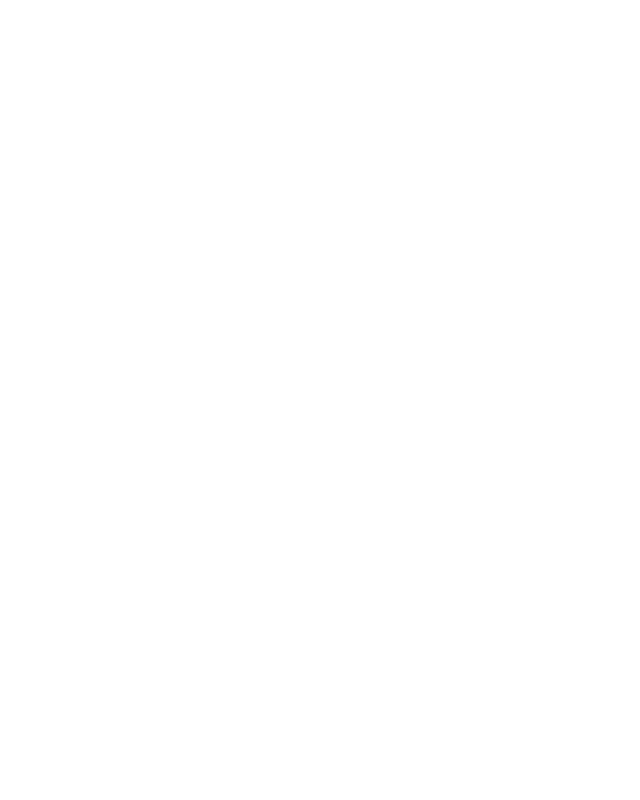
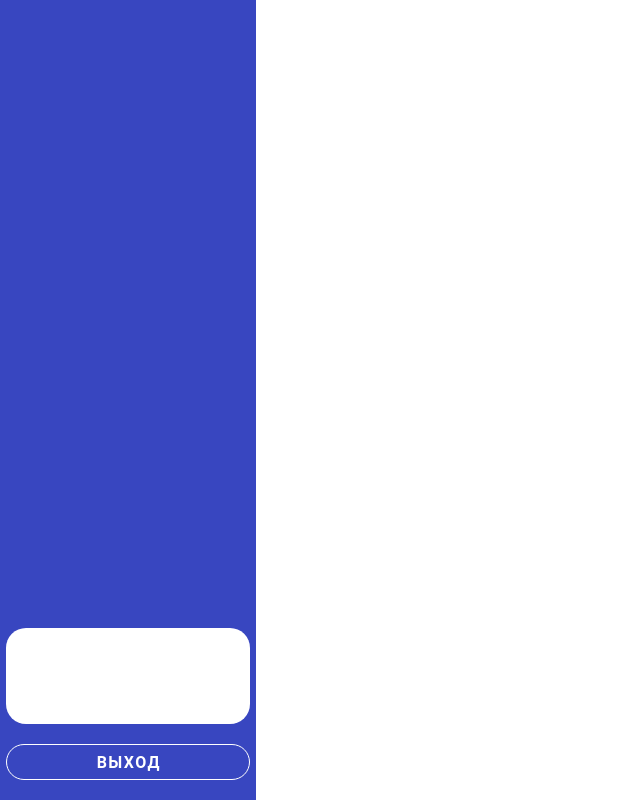
Before and after one commit to moevm/nosql2h24-cleaning, a Vue app in the folder frontend/: page /cleaning in a window 1280 px wide. Before the commit this address had no page. Shown: the whole page, without its empty margins (0-640 px from the left). Built offline with nearby package versions, Linux system fonts and the light colour scheme.

Commit message:
create client main page

```diff
--- a/frontend/src/components/AuthenticationPage.vue
+++ b/frontend/src/components/AuthenticationPage.vue
@@ -1,19 +1,19 @@
 <script setup lang="ts">
 import ActionButton from '../ui/uikit/ActionButton.vue'
 import InputTextField from '../ui/uikit/InputTextField.vue'
-import { ref, computed } from 'vue'
+import { Ref, ref, computed } from 'vue'
 
-const isRegistrationAuthorization = ref(true)
+const isRegistrationAuthorization: Ref<boolean, boolean> = ref(true)
 
-const handleAuthorizationClick = () => {
-  isRegistrationAuthorization.value = true;
+function handleAuthorizationClick(): void {
+  isRegistrationAuthorization.value = true
 }
 
-const handleRegistrationClick = () => {
-  isRegistrationAuthorization.value = false;
+function handleRegistrationClick(): void {
+  isRegistrationAuthorization.value = false
 }
 
-const actionContainerStyle = computed(() => {
+const actionContainerStyle: any = computed(() => {
   return {
     height: isRegistrationAuthorization.value ? '350px' : '700px'
   }
@@ -134,18 +134,12 @@
 #authorization-btn, #registration-btn {
   max-width: 100%;
   width: 47%;
-  font-size: 16px;
-  font-weight: bold;
 }
 .input-field {
   width: 95%;
-  border-radius: 4px;
-  font-weight: bold;
 }
 #submit-btn {
   max-width: 100%;
   width: 95%;
-  font-size: 16px;
-  font-weight: bold;
 }
 </style>
--- /dev/null
+++ b/frontend/src/components/ClientMainPage.vue
@@ -0,0 +1,43 @@
+<script setup lang="ts">
+import { inject, onMounted } from 'vue'
+import { RouteLocationNormalizedLoadedGeneric, useRoute } from 'vue-router'
+
+const route: RouteLocationNormalizedLoadedGeneric = useRoute()
+
+const addSideBarButtons: Function | undefined = inject('addSideBarButtons')
+const setUserCard: Function | undefined = inject('setUserCard')
+
+const clientId: string | string[] = route.params.id
+
+onMounted(() => {
+  addSideBarButtons!(
+    {
+      text: 'Создать новый заказ',
+      type: 'new-order',
+      to: `/cleaning/client${clientId}/new-order`
+    }
+  )
+  addSideBarButtons!(
+    {
+      text: 'История заказов',
+      type: 'history-order',
+      to: `/cleaning/client${clientId}/history-order`
+    }
+  )
+  addSideBarButtons!(
+    {
+      text: 'Мои адреса',
+      type: 'my-addresses',
+      to: `/cleaning/client${clientId}/my-addresses`
+    }
+  )
+  setUserCard!('Иван Иванов', 'example@mail.com')
+})
+</script>
+
+<template>
+  <h1>Главная страница клиента</h1>
+</template>
+
+<style scoped>
+</style>
--- /dev/null
+++ b/frontend/src/components/MainPage.vue
@@ -0,0 +1,42 @@
+<script setup lang="ts">
+import { RouterView } from 'vue-router'
+import { Ref, provide, ref } from 'vue'
+import SideBar from '../ui/uikit/SideBar.vue'
+import type Button from '../ui/model/button'
+
+const sideBarButtons: Ref<Button[]> = ref([])
+const userCard: Ref<{
+  name?: string;
+  email?: string;
+}> = ref({})
+
+function addSideBarButtons(button: Button): void {
+  sideBarButtons.value.push(button)
+}
+
+function setUserCard(name: string, email: string): void {
+  userCard.value = { name, email }
+}
+
+// buttons for the sidebar
+provide('addSideBarButtons', addSideBarButtons)
+provide('sideBarButtons', sideBarButtons)
+
+// user card
+provide('setUserCard', setUserCard)
+provide('userCard', userCard)
+</script>
+
+<template>
+  <div class="container">
+    <SideBar />
+    <RouterView />
+  </div>
+</template>
+
+<style scoped>
+.container {
+  display: flex;
+  height: 100vh;
+}
+</style>
--- a/frontend/src/routing/router.ts
+++ b/frontend/src/routing/router.ts
@@ -1,13 +1,27 @@
 import { createWebHistory, createRouter } from 'vue-router'
-import AuthenticationPage from '../components/AuthenticationPage.vue';
+import AuthenticationPage from '../components/AuthenticationPage.vue'
+import MainPage from '../components/MainPage.vue'
+import ClientMainPage from '../components/ClientMainPage.vue'
 
 const routes = [
   {
-    name: "login",
-    path: "/login",
+    name: 'login',
+    path: '/login',
     component: AuthenticationPage
+  },
+  {
+    name: 'cleaning',
+    path: '/cleaning',
+    component: MainPage,
+    children: [
+      {
+        name: 'client',
+        path: 'client:id(\\d+)',
+        component: ClientMainPage
+      }
+    ]
   }
-];
+]
 
 const router = createRouter({
     history: createWebHistory(),
--- /dev/null
+++ b/frontend/src/ui/model/button.ts
@@ -0,0 +1,11 @@
+type Button = {
+  id?: string,
+  class?: string,
+  isActive?: boolean,
+  type?: string,
+  text: string,
+  to?: string,
+  onClick?: Function
+}
+
+export default Button;
--- /dev/null
+++ b/frontend/src/ui/model/textfield.ts
@@ -0,0 +1,9 @@
+type TextField = {
+  id?: string,
+  class?: string,
+  placeholder?: string,
+  type?: string,
+  label: string
+}
+
+export default TextField;
--- a/frontend/src/ui/uikit/ActionButton.vue
+++ b/frontend/src/ui/uikit/ActionButton.vue
@@ -1,18 +1,13 @@
 <script setup lang="ts">
-import { defineProps, withDefaults } from 'vue';
+import { defineProps, withDefaults } from 'vue'
+import type Button from '../model/button'
 
-const props = withDefaults(defineProps<{
-  id?: string,
-  class?: string,
-  isActive?: boolean,
-  type?: string,
-  text: string,
-  onClick?: Function
-}>(), {
+const props = withDefaults(defineProps<Button>(), {
   id: undefined,
   class: undefined,
   isActive: true,
   type: undefined,
+  to: undefined,
   onClick: undefined
 })
 </script>
@@ -20,12 +15,13 @@
 <template>
   <v-btn
     :id="props.id"
-    :class="[props.class, { 'inactive-btn': props.isActive === false }]"
+    :class="[props.class, { 'inactive-btn': props.isActive === false }, 'btn']"
     color="white"
     rounded="xl"
     variant="outlined"
     :type="props.type"
     :text="props.text"
+    :to="props.to"
     @click="props.onClick"
   ></v-btn>
 </template>
@@ -34,4 +30,8 @@
 .inactive-btn {
   opacity: 0.5;
 }
+.btn {
+  font-size: 16px;
+  font-weight: bold;
+}
 </style>
--- a/frontend/src/ui/uikit/InputTextField.vue
+++ b/frontend/src/ui/uikit/InputTextField.vue
@@ -1,13 +1,8 @@
 <script setup lang="ts">
-import { defineProps, withDefaults } from 'vue';
+import { defineProps, withDefaults } from 'vue'
+import type TextField from '../model/textfield'
 
-const props = withDefaults(defineProps<{
-  id?: string,
-  class?: string,
-  placeholder?: string,
-  type?: string,
-  label: string
-}>(), {
+const props = withDefaults(defineProps<TextField>(), {
   id: undefined,
   class: undefined,
   placeholder: undefined,
@@ -18,7 +13,7 @@
 <template>
   <v-text-field
     :id="props.id"
-    :class="props.class"
+    :class="[props.class, 'input-field']"
     :placeholder="props.placeholder"
     variant="solo"
     :type="props.type"
@@ -28,4 +23,8 @@
 </template>
 
 <style scoped>
+.input-field {
+  border-radius: 4px;
+  font-weight: bold;
+}
 </style>
--- /dev/null
+++ b/frontend/src/ui/uikit/SideBar.vue
@@ -0,0 +1,84 @@
+<script setup lang="ts">
+import ActionButton from './ActionButton.vue'
+import type Button from '../model/button'
+import { inject } from 'vue'
+
+const sideBarButtons: Array<Button> | undefined = inject('sideBarButtons')
+const userCard: {
+  name?: string;
+  email?: string;
+} | undefined = inject('userCard')
+</script>
+
+<template>
+  <div class="side-bar-container">
+    <div class="side-bar-upper-container">
+      <ActionButton
+        v-for="button in sideBarButtons"
+        id="new-btns"
+        :type="button.type"
+        :text="button.text"
+        :to="button.to"
+      ></ActionButton>
+    </div>
+    <div class="side-bar-lower-container">
+      <div class="side-bar-user-card">
+        <p>{{ userCard?.name }}</p>
+        <p>{{ userCard?.email }}</p>
+      </div>
+      <ActionButton
+        id="exit-btn"
+        type="exit"
+        text="Выход"
+        to="/login"
+      ></ActionButton>
+    </div>
+  </div>
+</template>
+
+<style scoped>
+.side-bar-container {
+  max-width: 100%;
+  max-height: 100%;
+  display: flex;
+  flex-direction: column;
+  width: 20%;
+  height: 100%;
+  background-color: #3846c0;
+}
+.side-bar-upper-container {
+  display: flex;
+  flex-direction: column;
+  justify-content: start;
+  align-items: center;
+  width: 100%;
+  height: 70%;
+  margin-top: 20px;
+  gap: 20px;
+}
+.side-bar-lower-container {
+  display: flex;
+  flex-direction: column;
+  justify-content: end;
+  align-items: center;
+  width: 100%;
+  height: 30%;
+  margin-bottom: 20px;
+  gap: 20px;
+}
+.side-bar-user-card {
+  display: flex;
+  flex-direction: column;
+  justify-content: center;
+  align-items: center;
+  width: 95%;
+  height: 42%;
+  background-color: white;
+  border-radius: 20px;
+  font-size: 28px;
+}
+#exit-btn, #new-btns {
+  max-width: 100%;
+  width: 95%;
+}
+</style>
```
